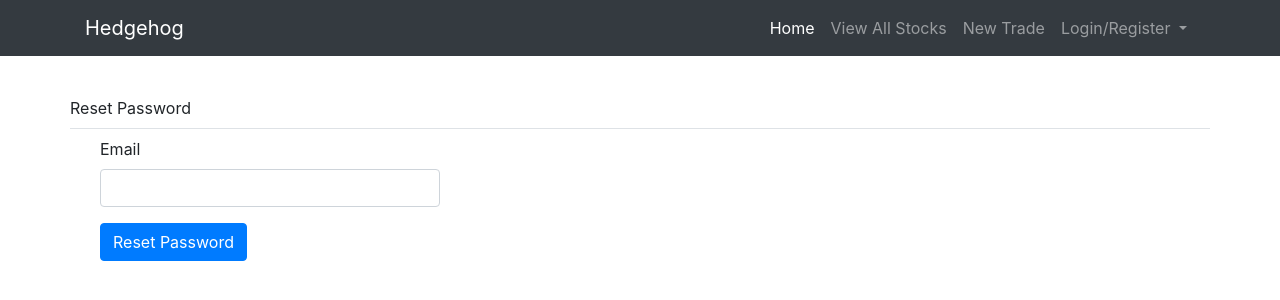
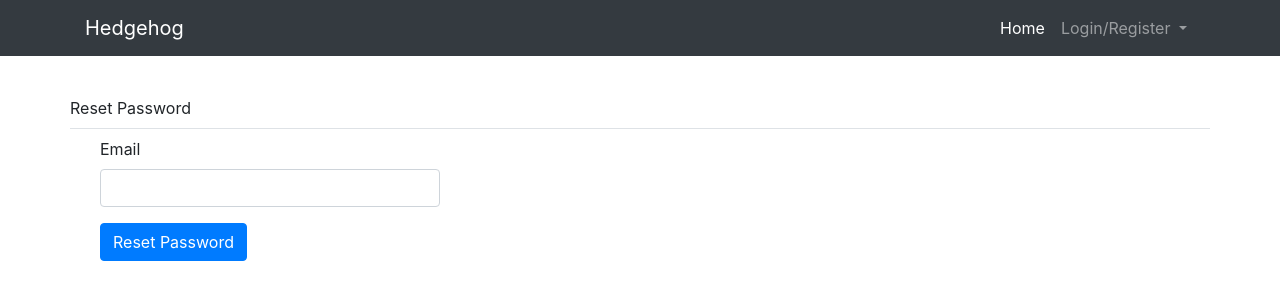
Before and after one commit to CoryKrol/CS6314-FinalProject-WebProgrammming, a Flask app: page /auth/reset in a window 1280 px wide. Shown: the top 300 px of the page. Run offline with Flask 2, Linux system fonts and the light colour scheme; some libraries are stand-ins or nearby versions.

Commit message:
Fix navbar

```diff
--- a/app/stocks/views.py
+++ b/app/stocks/views.py
@@ -117,7 +117,7 @@ def unwatch(ticker):
 
 @stocks.route('/viewAllStocks')
 @login_required
-def viewAllStocks():
+def view_all_stocks():
     search_form = SearchForm()
-    stocks = Stock.query.all()
-    return render_template('stocks/view_all_stocks.html', stocks=stocks, search_form=search_form)
+    stocks_list = Stock.query.all()
+    return render_template('stocks/view_all_stocks.html', stocks=stocks_list, search_form=search_form)
--- a/app/templates/base.html
+++ b/app/templates/base.html
@@ -31,12 +31,6 @@
                         <li class="nav-item active">
                             <a class="nav-link" href="{{ url_for('main.index') }}">Home <span class="sr-only">(current)</span></a>
                         </li>
-                        <li class="nav-item">
-                            <a class="nav-link" href="{{ url_for('stocks.viewAllStocks') }}">View All Stocks</a>
-                        </li>
-                        <li class="nav-item">
-                            <a class="nav-link" href="{{ url_for('trades.new_stock_trade') }}">New Trade</a>
-                        </li>
                         {% if current_user.is_authenticated %}
                         <li class="nav-item dropdown">
                             <a class="nav-link dropdown-toggle" href="#" id="navbarDropdown" role="button" data-toggle="dropdown" aria-haspopup="true" aria-expanded="false">
@@ -45,7 +39,8 @@
                             <div class="dropdown-menu" aria-labelledby="navbarDropdown">
                                 <a class="dropdown-item" href="{{ url_for('users.user_profile', username=current_user.username) }}">Profile</a>
                                 <a class="dropdown-item" href="{{ url_for('users.watchlist') }}">Watchlist</a>
-                                <a class="dropdown-item" href="{{ url_for('users.watchlist') }}">Make Trade</a>
+                                <a class="dropdown-item" href="{{ url_for('trades.new_stock_trade') }}">New Trade</a>
+                                <a class="dropdown-item" href="{{ url_for('stocks.view_all_stocks') }}">View All Stocks</a>
                                 <div class="dropdown-divider"></div>
                                 <a class="dropdown-item" href="{{ url_for('auth.change_password') }}">Change Password</a>
                                 <a class="dropdown-item" href="{{ url_for('auth.change_email_request') }}">Change Email</a>
--- /dev/null
+++ b/app/templates/stocks/_stocks_table.html
@@ -0,0 +1,5 @@
+<ul class="trades">
+    {% for stock in stocks %}
+        {% include 'stocks/_stock_row.html' %}
+    {% endfor %}
+</ul>
--- a/app/templates/stocks/view_all_stocks.html
+++ b/app/templates/stocks/view_all_stocks.html
@@ -11,7 +11,7 @@
 
 {% endblock %}
 {% block page_content %}
-    {% include 'stocks/_stocks.html' %}
+    {% include 'stocks/_stocks_table.html' %}
     {% if pagination %}
         {{ render_pagination(pagination, endpoint='.view_all_stocks', prev='«', next='»', align='center', args={'':''}) }}
     {% endif %}
```
